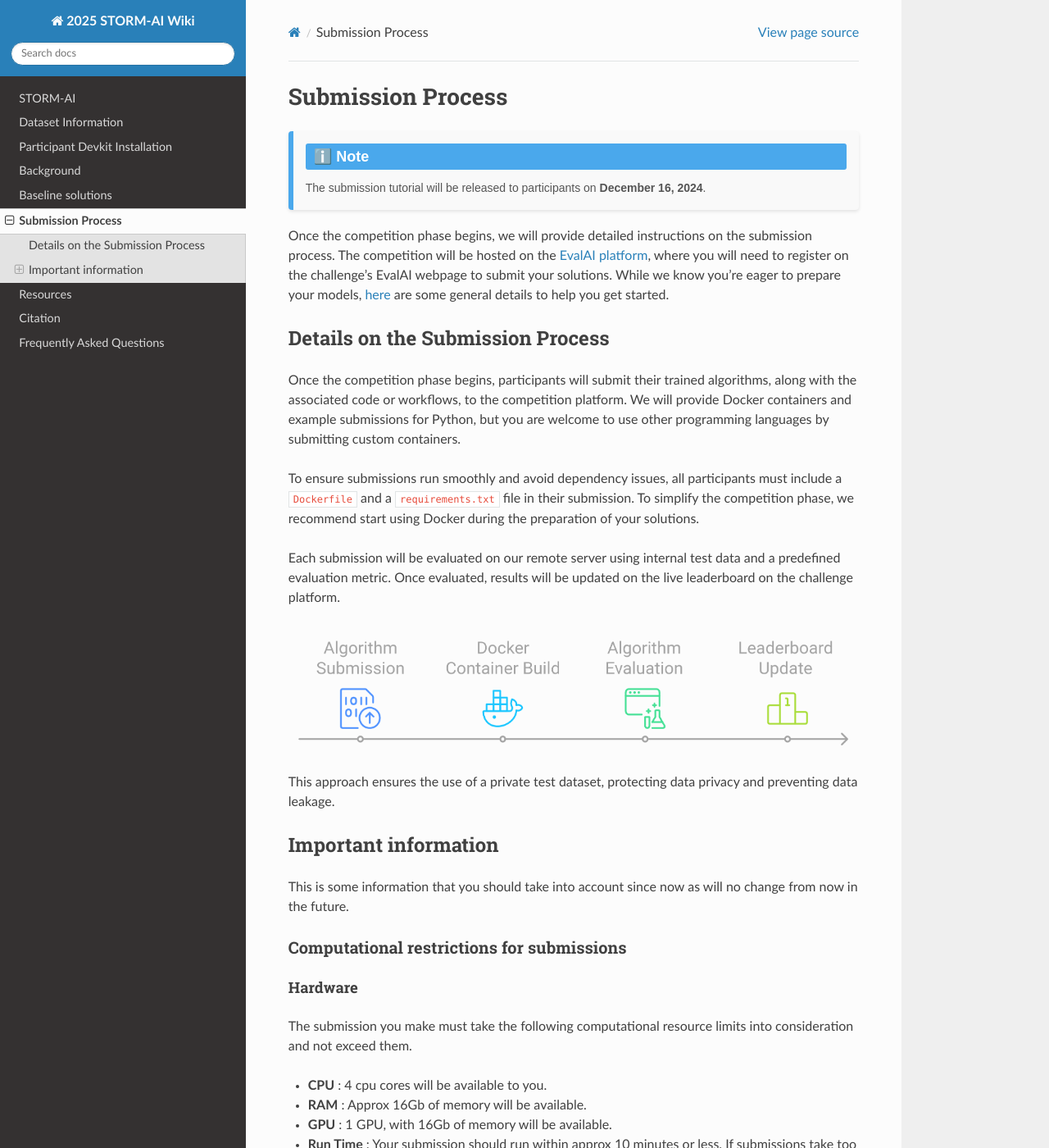
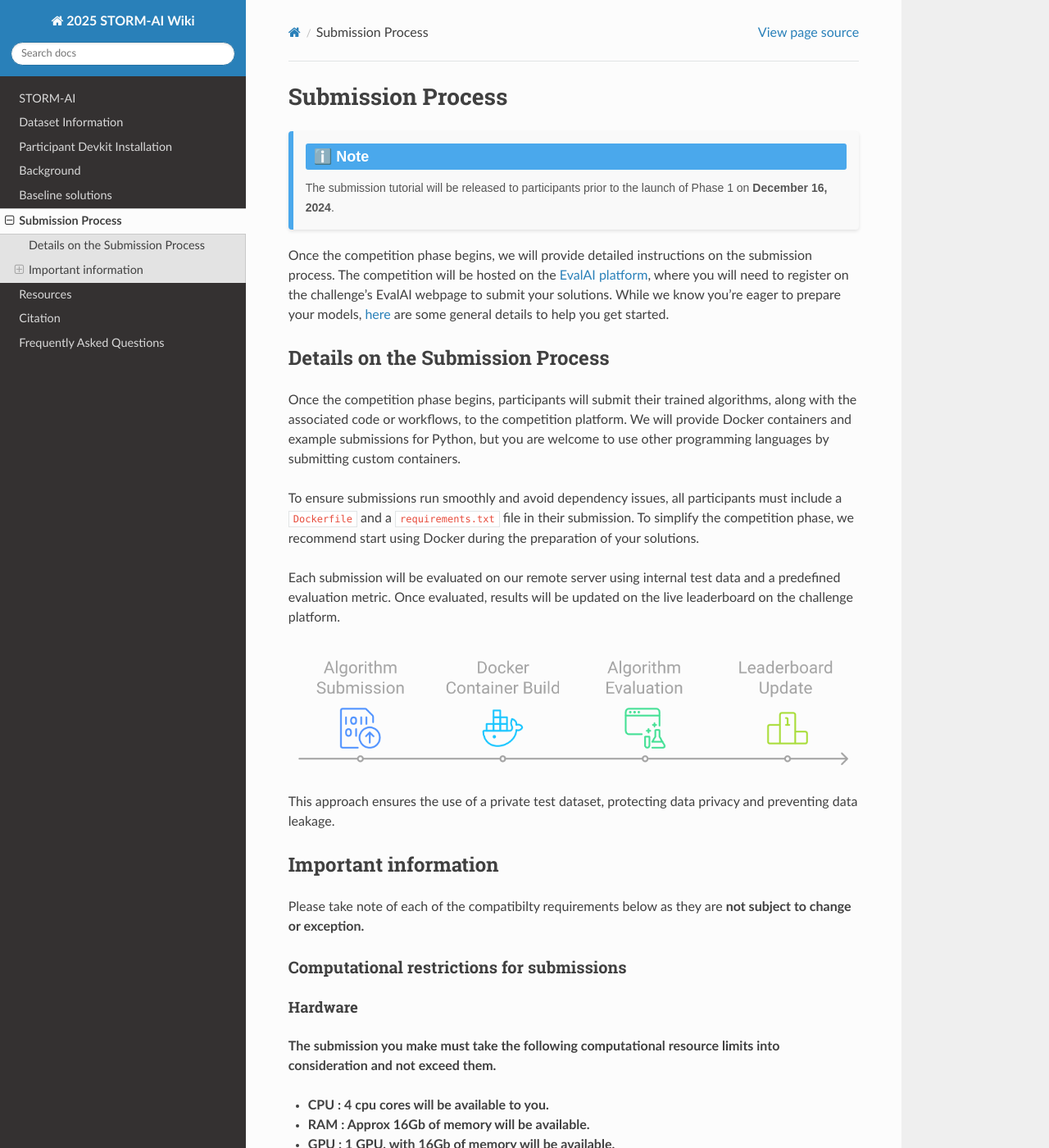
Before and after one commit to olgupila/STORM-AI-devkit-2025, a Sphinx documentation site: the page built from docs/submission.md, in a window 1280 px wide and 1400 px high. Shown: the whole window at 82% size. Built offline with Sphinx 7.4.7 and the Read the Docs theme 3.1.0, drawn with Linux system fonts in a browser that asks for light colours; pages that are not in the unit, such as notebooks, are missing from menus.

Commit message:
Submission: revision complete

```diff
--- a/docs/submission.md
+++ b/docs/submission.md
@@ -2,7 +2,7 @@
 
 <div style="display: flex; flex-direction: column; background-color: #f9f9f9; border-left: 6px solid #4aa8ec; border-radius: 4px; padding: 15px; margin: 20px 0; box-shadow: 0 2px 4px rgba(0, 0, 0, 0.1); font-family: Arial, sans-serif;">
     <div style="font-size: 18px; font-weight: bold; color: #ffffff; background-color: #4aa8ec; display: inline-block; padding: 5px 10px; border-radius: 3px; margin-bottom: 10px;">ℹ️ Note</div>
-    <p style="font-size: 14px; margin: 0; color: #555;">The submission tutorial will be released to participants on <strong>December 16, 2024</strong>.</p>
+    <p style="font-size: 14px; margin: 0; color: #555;">The submission tutorial will be released to participants prior to the launch of Phase 1 on <strong>December 16, 2024</strong>.</p>
 </div>
 
 Once the competition phase begins, we will provide detailed instructions on the submission process. The competition will be hosted on the [EvalAI platform](https://eval.ai/), where you will need to register on the challenge's EvalAI webpage to submit your solutions. While we know you're eager to prepare your models, [here](https://evalai.readthedocs.io/en/latest/participate.html) are some general details to help you get started.
@@ -21,7 +21,7 @@ This approach ensures the use of a private test dataset, protecting data privacy
 
 ## Important information
 
-This is some information that you should take into account since now as will no change from now in the future.
+Please take note of each of the compatibilty requirements below as they are <b>not<b> subject to change or exception.
 
 ### Computational restrictions for submissions
 #### Hardware
```
